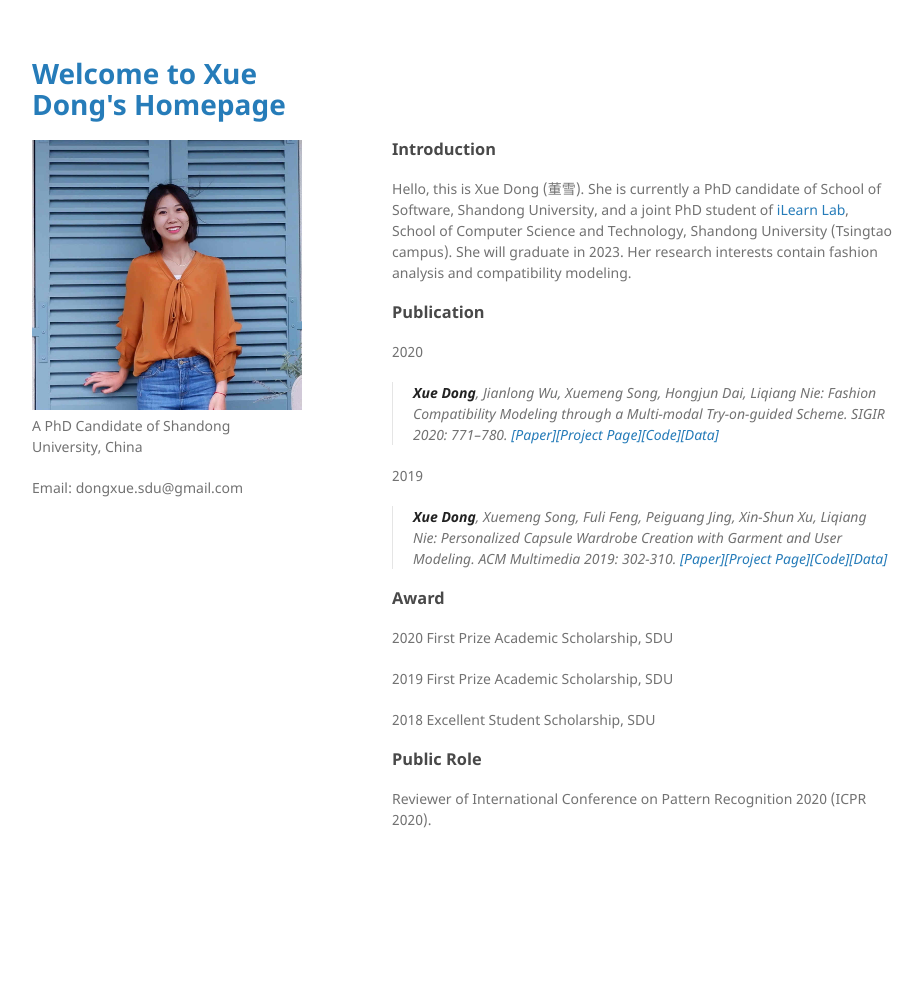
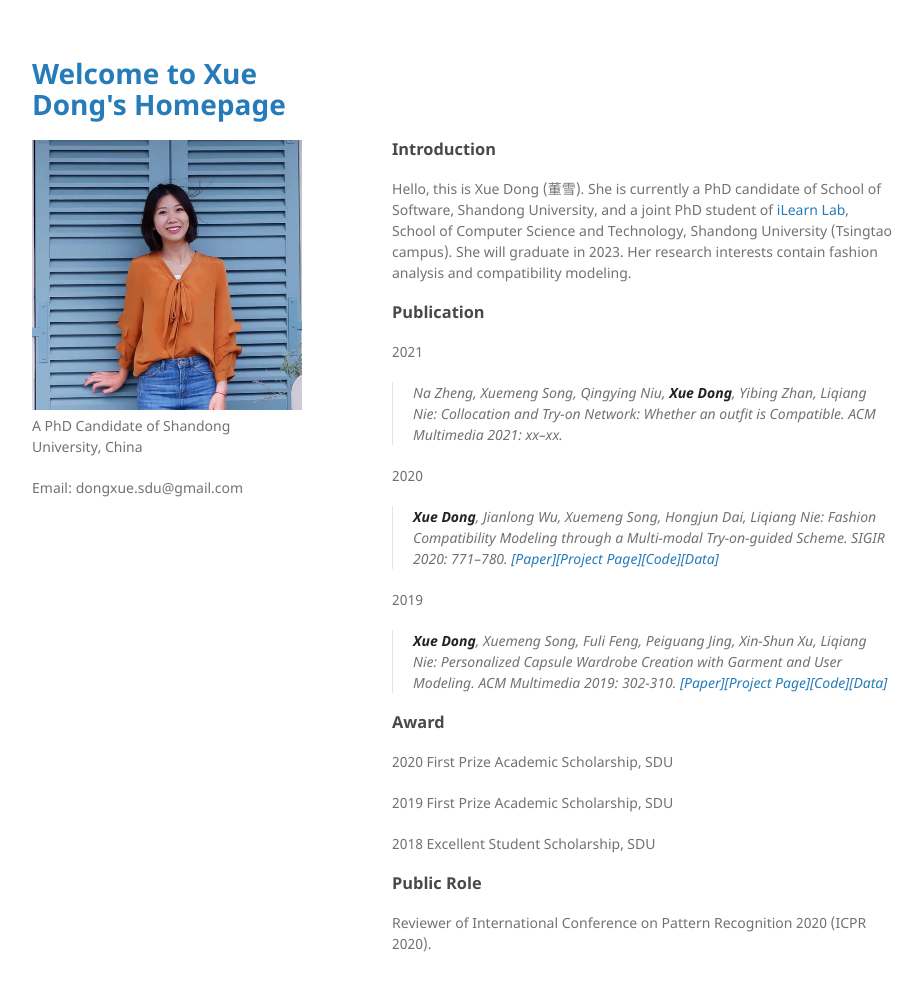
Before and after one commit to hello-dx/hello-dx.github.io, a Jekyll site: the page built from index.md, in a window 1280 px wide and 1024 px high. Shown: the top 991 px of the window, without its empty margins (178-1101 px from the left). Built offline with Jekyll 4.4.1, drawn with Linux system fonts in a browser that asks for light colours.

Commit message:
Update index.md

```diff
--- a/index.md
+++ b/index.md
@@ -11,6 +11,9 @@ layout: default
 Hello, this is Xue Dong (董雪). She is currently a PhD candidate of School of Software, Shandong University, and a joint PhD student of [iLearn Lab](http://ilearn.qd.sdu.edu.cn/), School of Computer Science and Technology, Shandong University (Tsingtao campus). She will graduate in 2023. Her research interests contain fashion analysis and compatibility modeling.
 
 ### Publication
+
+2021
+>Na Zheng, Xuemeng Song, Qingying Niu, **Xue Dong**, Yibing Zhan, Liqiang Nie: Collocation and Try-on Network: Whether an outfit is Compatible. ACM Multimedia 2021: xx–xx.
 
 2020
 
```
